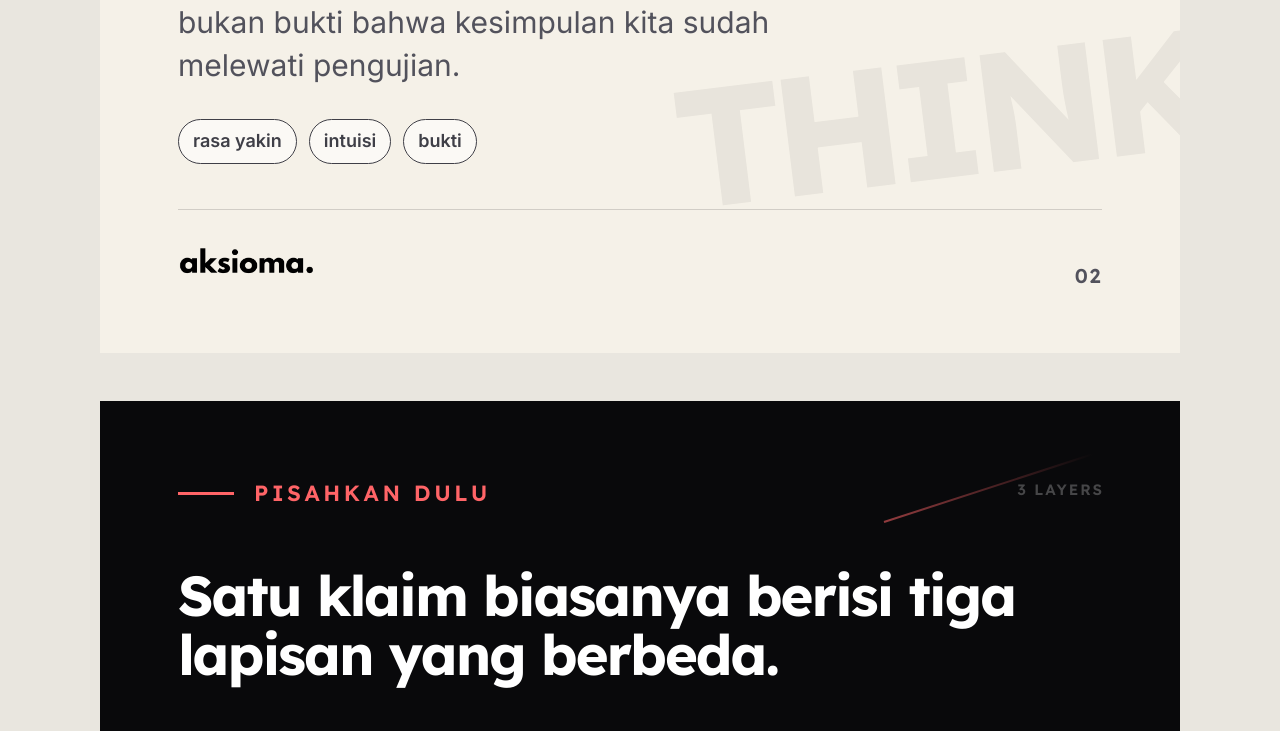
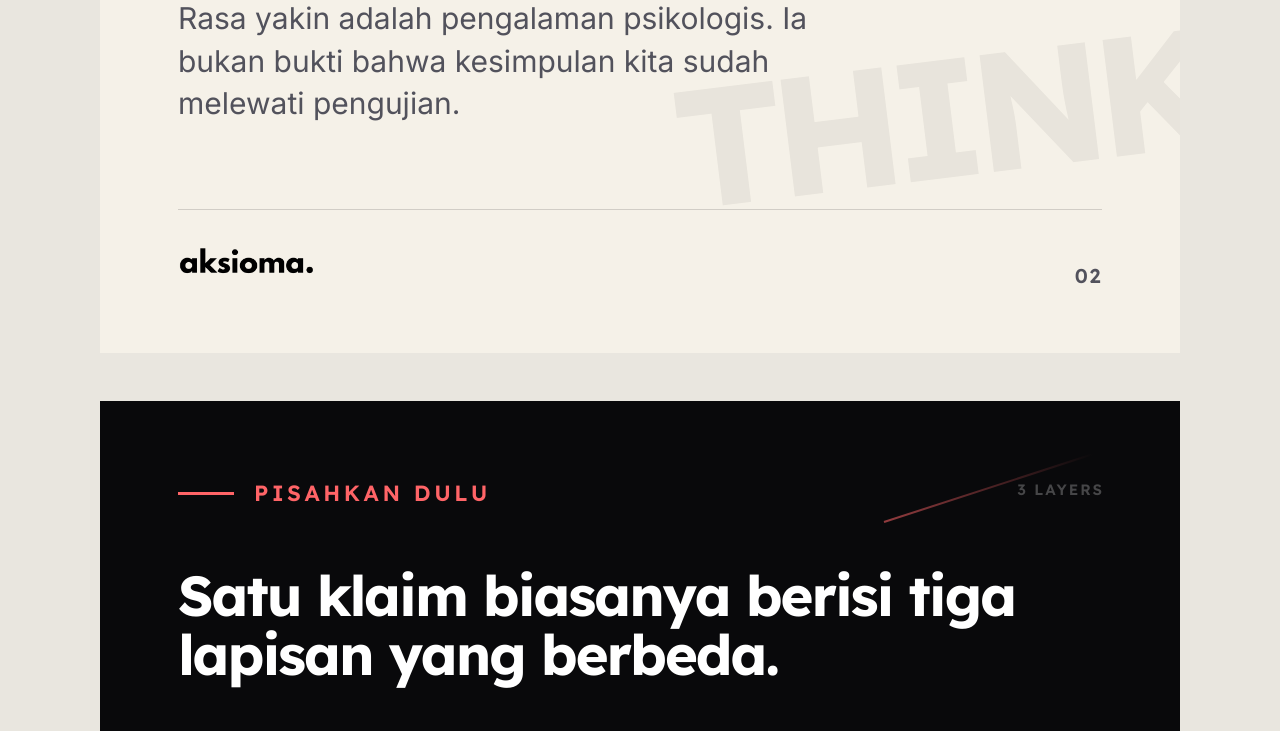
Before and after one commit to winaldomanurung/aksioma-content, a Next.js app: page /carousel/demo in a window 1280 px wide. Shown: the part 3623-4354 px from the top of the page. Built offline with nearby package versions, Linux system fonts and the light colour scheme.

Commit message:
Remove decorative statement keyword chips and improve readable labels

```diff
--- a/components/carousel/StatementSlide.jsx
+++ b/components/carousel/StatementSlide.jsx
@@ -1,4 +1,3 @@
-import KeywordCluster from "./KeywordCluster";
 import SlideShell from "./SlideShell";
 
 export default function StatementSlide({
@@ -8,7 +7,6 @@ export default function StatementSlide({
   highlight,
   note,
   density = "bold",
-  keywords = ["belief", "evidence", "assumption"],
 }) {
   return (
     <SlideShell
@@ -33,7 +31,6 @@ export default function StatementSlide({
             <p className="statement-note text-zinc-600">{note}</p>
           ) : null}
 
-          <KeywordCluster items={keywords} className="mt-8" />
         </div>
 
         <div className="statement-visual" aria-hidden="true">
```
